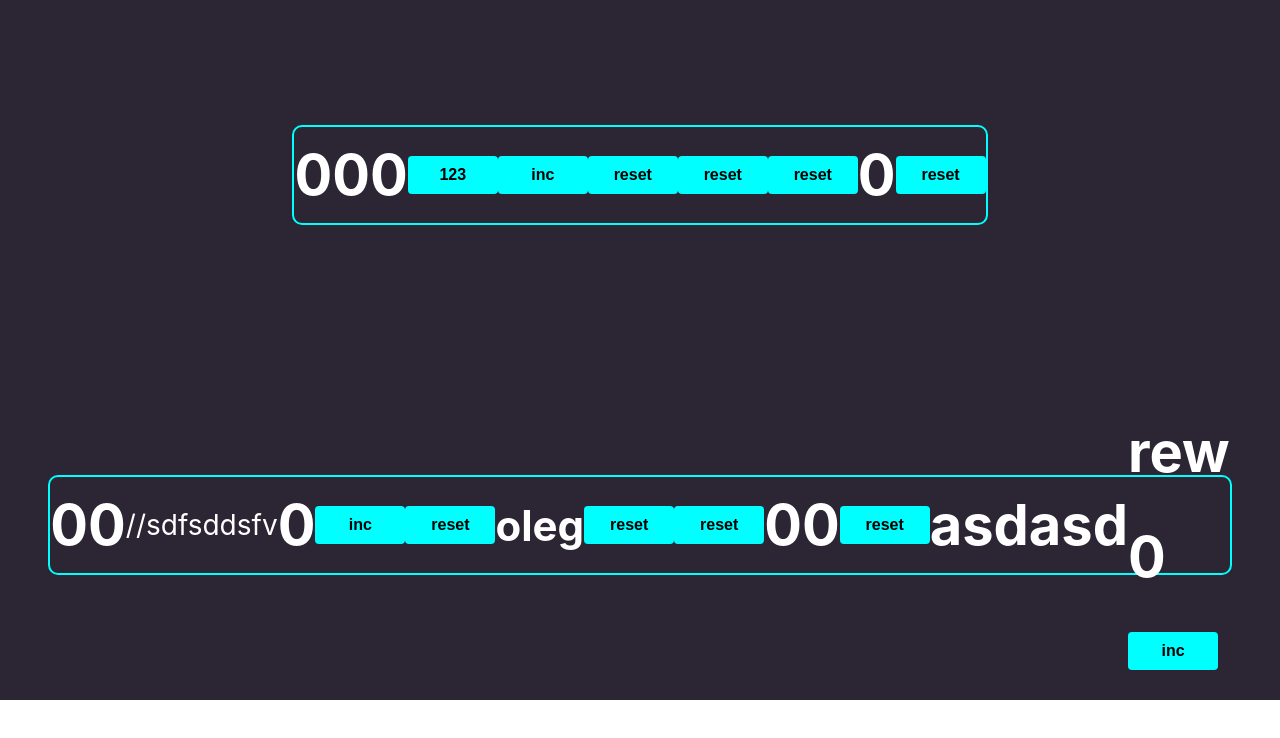
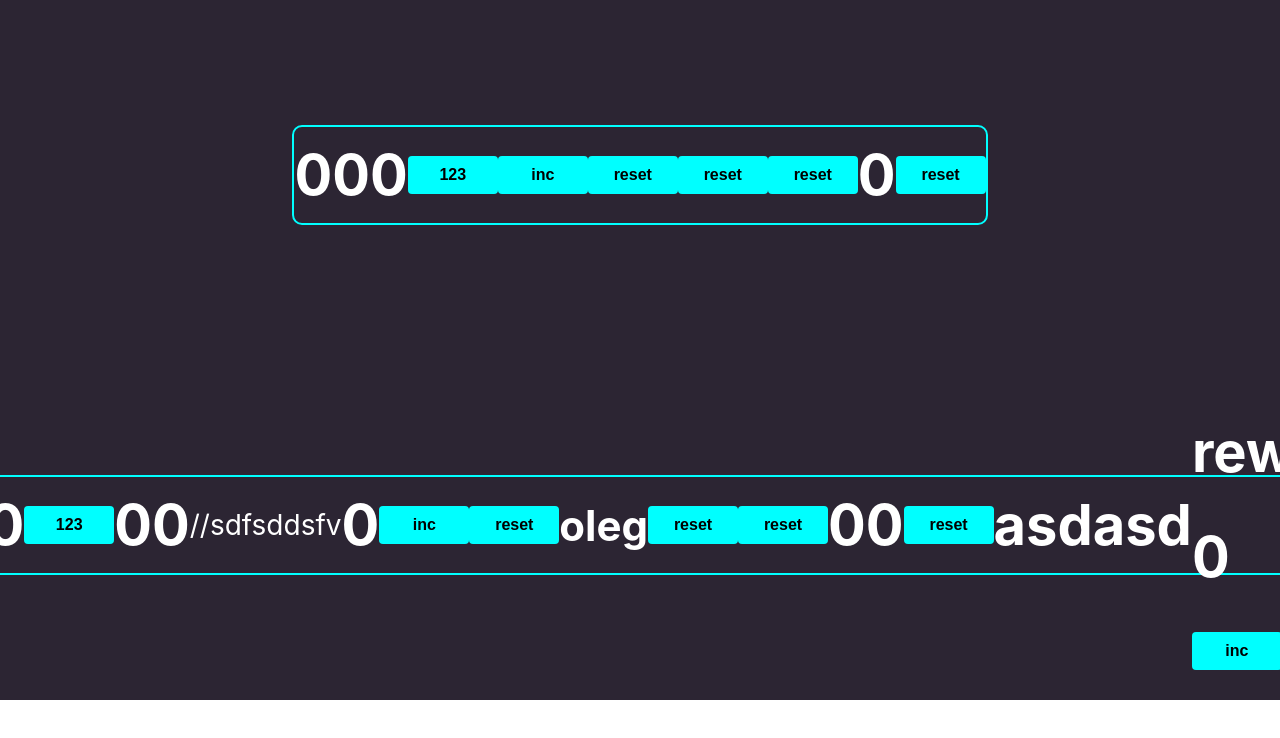
Before and after one commit to oleg-lego-lego/advanced-counter, a React (Create React App) app: page / in a window 1280 px wide. Shown: the top 738 px of the page. Built offline with nearby package versions, Linux system fonts and the light colour scheme.

Commit message:
add h1 in testing components2

```diff
--- a/src/App.tsx
+++ b/src/App.tsx
@@ -28,6 +28,8 @@ function App() {
             </div>
             <div className={s.currentValue}>
                 <h1>{count}</h1>
+                <Button name={'123'} callBack={() => {}}/>
+                <h1>{count}</h1>
                 <h1>{count}</h1>
                 //sdfsddsfv
                 <h1>{count}</h1>
```
